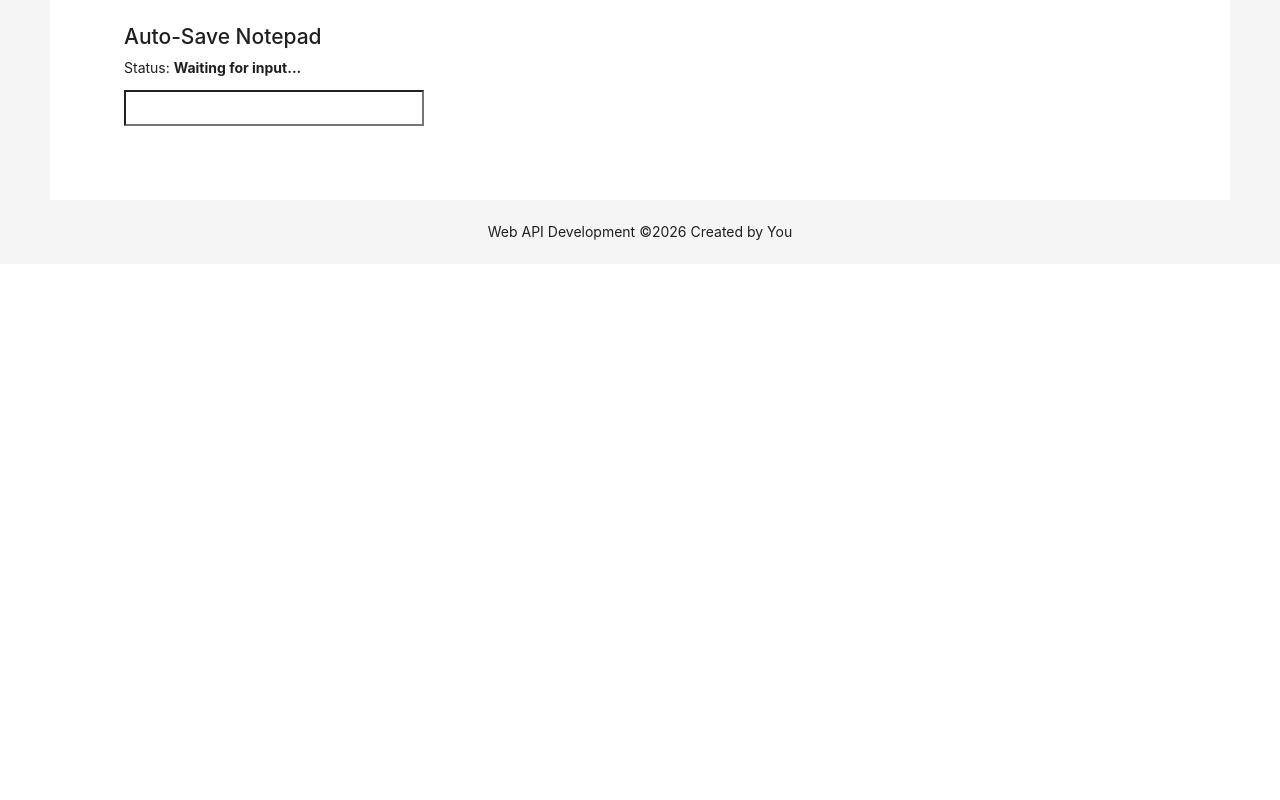
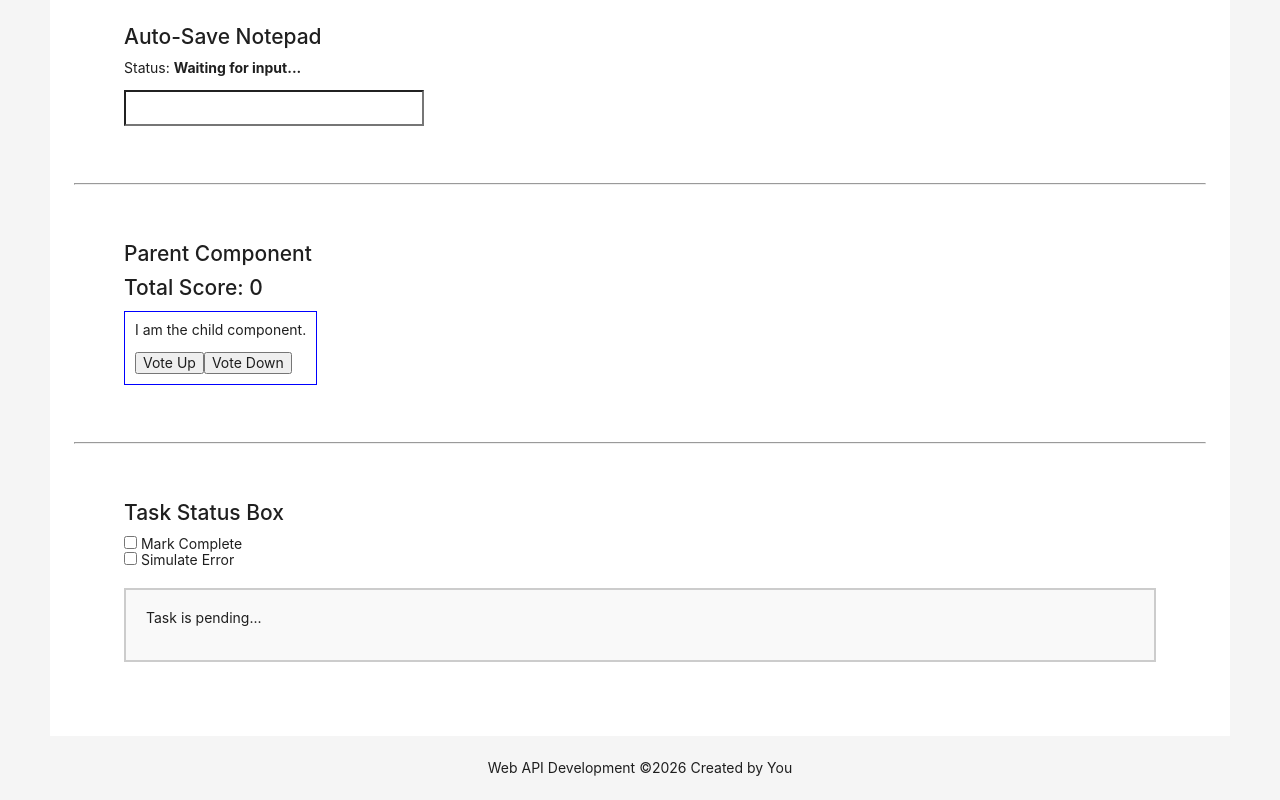
Before and after one commit to Ibrahimcode18/WEBAPImodule, a Vue app in the folder Week3/week3-frontend/: page / in a window 1280 px wide. Shown: the part 516-1316 px from the top of the page. Before the commit the page ends 800 px from the top, so only its background shows below. Built offline with nearby package versions, Linux system fonts and the light colour scheme.

Commit message:
feat: Working with dynamic classes

```diff
--- /dev/null
+++ b/Week3/week3-frontend/src/components/VotingButton.vue
@@ -0,0 +1,15 @@
+<script setup>
+    // We declare the events this component is allowed to emit
+    const emit = defineEmits(['upvote', 'downvote'])
+    function handleUp() {
+        // Shout 'upvote' to the parent, and pass the number 1 alongside it
+        emit('upvote', 1)
+    }
+</script>
+<template>
+    <div style="border: 1px solid blue; padding: 10px; display: inline-block;">
+    <p>I am the child component.</p>
+    <button @click="handleUp">Vote Up</button>
+    <button @click="$emit('downvote', 1)">Vote Down</button>
+    </div>
+</template>
--- a/Week3/week3-frontend/src/views/PlayGroundView.vue
+++ b/Week3/week3-frontend/src/views/PlayGroundView.vue
@@ -1,5 +1,6 @@
 <script setup>
     import { ref, computed, watch } from 'vue'
+    import VotingButton from '../components/VotingButton.vue'
     const rawText = ref('')
     // Computed properties automatically update when 'rawText' changes
     const characterCount = computed(() => {
@@ -28,6 +29,18 @@
             console.log('Sending to API:', newValue) // Simulate API call
         }, 1000)
     })
+
+    const totalScore = ref(0)
+    // These functions handle the shouts from the child
+    function addScore(amount) {
+        totalScore.value += amount
+    }
+    function subScore(amount) {
+        totalScore.value -= amount
+    }
+
+    const isCompleted = ref(false)
+    const hasError = ref(false)
 </script>
 <template>
     <div style="padding: 50px; max-width: 600px;">
@@ -59,4 +72,50 @@
         style="width: 300px; padding: 8px;"
         />
     </div>
+    <hr>
+    <div style="padding: 50px;">
+        <h2>Parent Component</h2>
+        <h1>Total Score: {{ totalScore }}</h1>
+
+        <VotingButton @upvote="addScore" @downvote="subScore" />
+    </div>
+    <hr>
+    <div style="padding: 50px;">
+        <h2>Task Status Box</h2>
+        <label>
+            <input type="checkbox" v-model="isCompleted"> Mark Complete
+        </label>
+        <br>
+        <label>
+            <input type="checkbox" v-model="hasError"> Simulate Error
+        </label>
+        <div class="task-box"
+            :class="{ 'success': isCompleted, 'danger': hasError }"
+            >
+            <p v-if="hasError">Error connecting to server!</p>
+            <p v-else-if="isCompleted">Task finished successfully.</p>
+            <p v-else>Task is pending...</p>
+        </div>
+    </div>
 </template>
+
+<style scoped>
+.task-box {
+ margin-top: 20px;
+ padding: 20px;
+ border: 2px solid #ccc;
+ background: #f9f9f9;
+ transition: all 0.3s ease;
+}
+/* These classes are applied dynamically */
+.success {
+ border-color: #52c41a;
+ background: #f6ffed;
+ color: #52c41a;
+}
+.danger {
+ border-color: #ff4d4f;
+ background: #fff2f0;
+ color: #ff4d4f;
+}
+</style>
```
